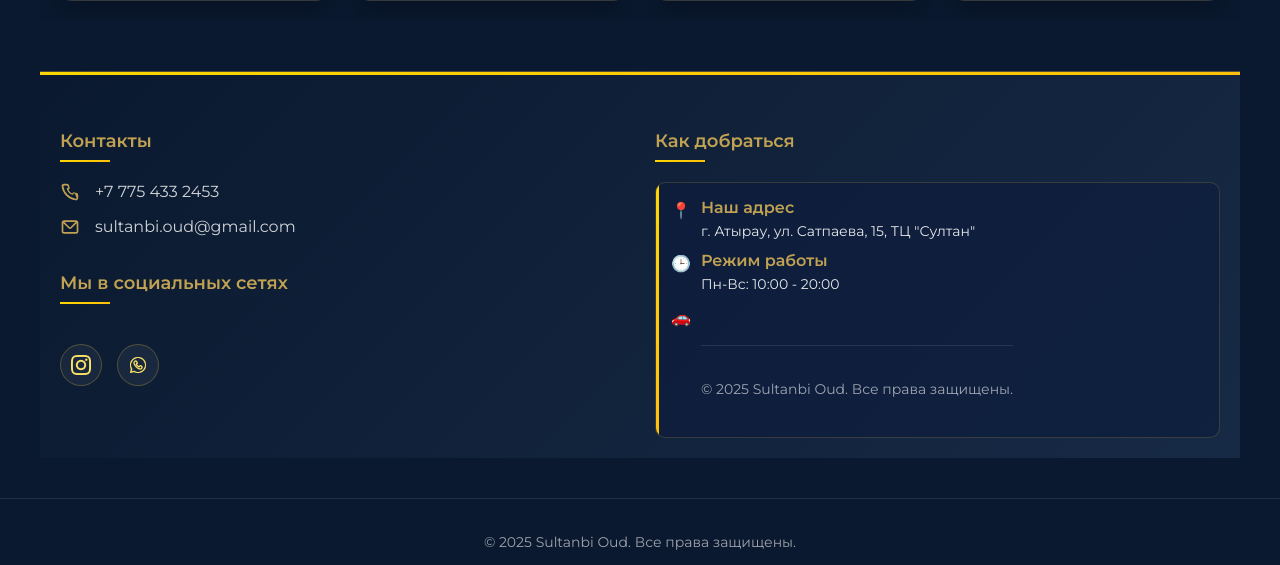
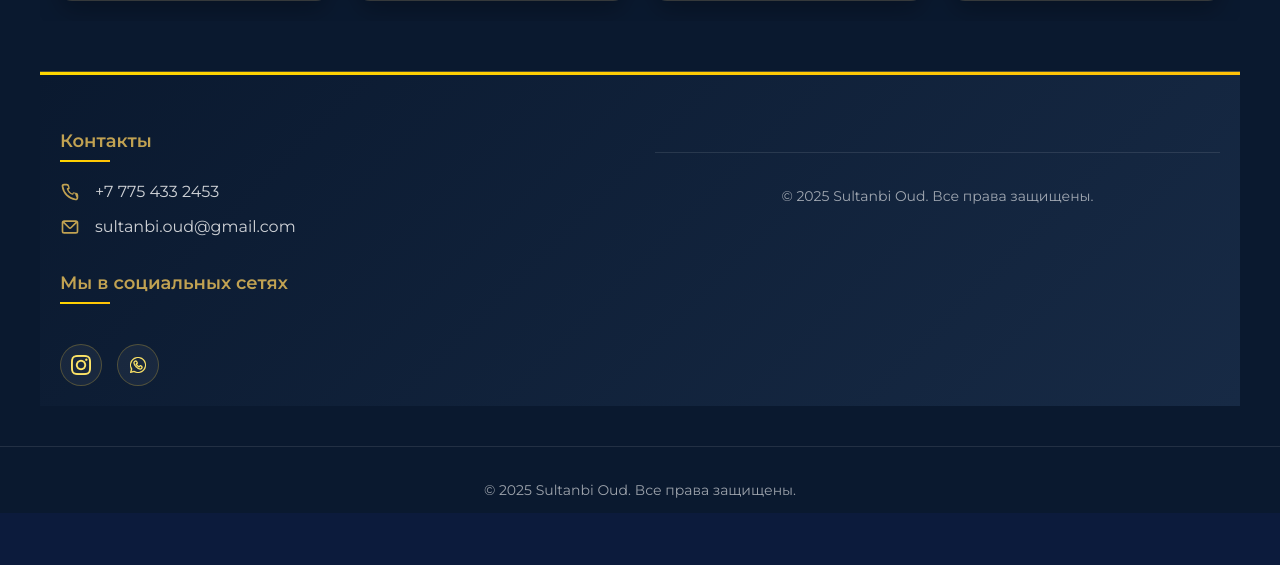
Before and after one commit to dastanbatyrkhan423/sultanbi_perfume, a Django app: template catalog/templates/catalog/catalog.html in a window 1280 px wide. Shown: the part 3471-4036 px from the top of the page. After the commit the page ends 3984 px from the top, so only its background shows below. Run offline with Django 5.2, Linux system fonts and the light colour scheme; the template is opened without the code that fills it: values that come from a table or form of the project are taken from there, others are empty; data comes from the database, SQL or seed files in the repository.

Commit message:
Решены конфликты

```diff
--- a/catalog/templates/catalog/catalog.html
+++ b/catalog/templates/catalog/catalog.html
@@ -407,25 +407,7 @@
             </div>
         </div>
 
-        <div class="footer-column" id="footer-location">
-            <h3 class="footer-title">Как добраться</h3>
-            <div class="how-to-get">
-                <div class="address-detail">
-                    <div class="address-icon">📍</div>
-                    <div class="address-text">
-                        <div class="address-title">Наш адрес</div>
-                        <div class="address-info">г. Атырау, ул. Сатпаева, 15, ТЦ "Султан"</div>
-                    </div>
-                </div>
-                <div class="address-detail">
-                    <div class="address-icon">🕒</div>
-                    <div class="address-text">
-                        <div class="address-title">Режим работы</div>
-                        <div class="address-info">Пн-Вс: 10:00 - 20:00</div>
-                    </div>
-                </div>
-                <div class="address-detail">
-                    <div class="address-icon">🚗</div>
+
 
 
     <div class="footer-bottom">
```
